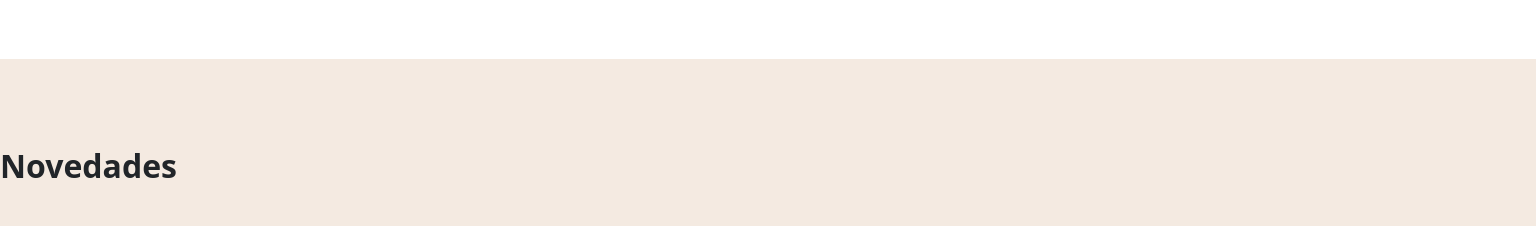
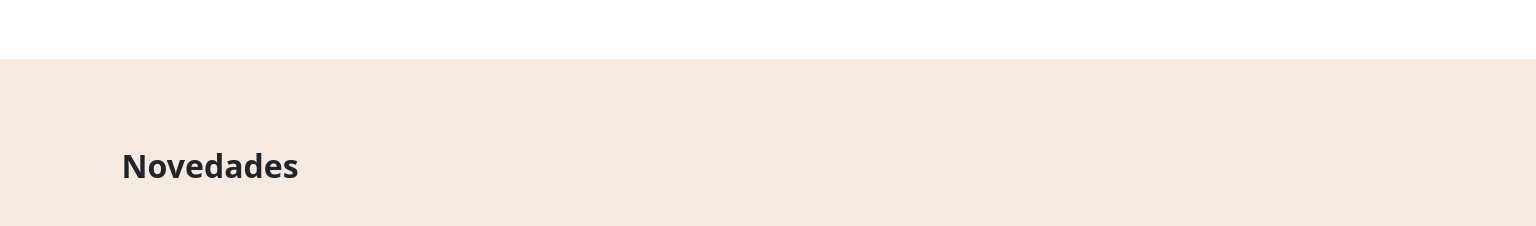
Before and after one commit to diegociriaci/PortfolioReactDiegoCiriaciRibone, a React (Vite) app in the folder vite-project/: page / in a window 1536 px wide. Shown: the part 3580-3806 px from the top of the page. Built offline with nearby package versions, Linux system fonts and the light colour scheme; grey boxes are pictures that could not be loaded.

Commit message:
Finalice el responsive del componente Novedades

```diff
--- a/vite-project/src/Component/Novedades/Novedades.css
+++ b/vite-project/src/Component/Novedades/Novedades.css
@@ -151,3 +151,11 @@
         height: 18rem;
     }
 }
+
+@media (min-width: 1401px) and (max-width:1545px) {
+    .novedades-header{
+        width: 100%;
+        margin-left: 0.1rem;
+        margin-right: -4rem;
+    }
+}
```
